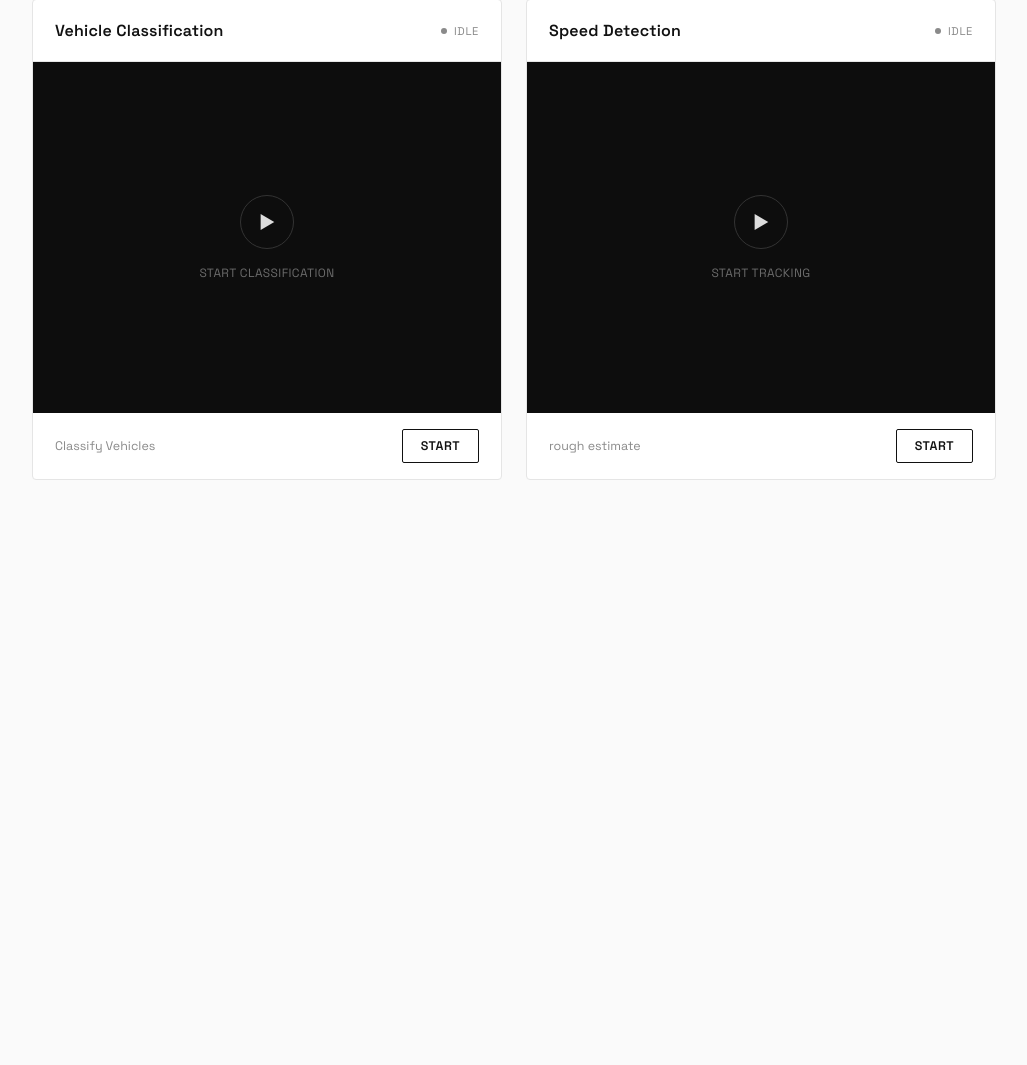
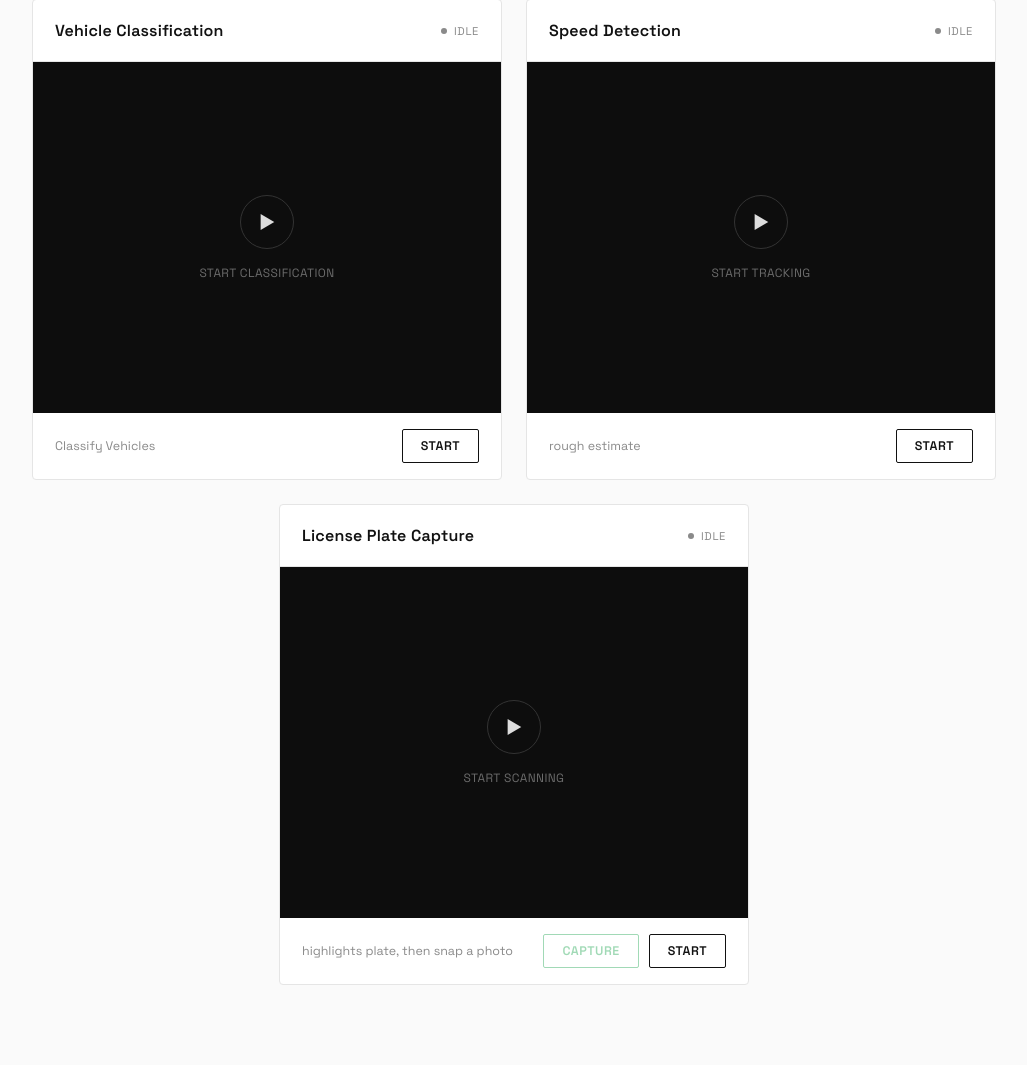
Before and after one commit to LexX480/VehicleDetection-SpeedTracking, a Flask app: page / in a window 1280 px wide. Shown: the part 203-1268 px from the top of the page, without its empty margins (126-1153 px from the left). Before the commit the page ends 683 px from the top, so only its background shows below. Run offline with Flask 3, Linux system fonts and the light colour scheme; parts of the project's set-up code (start-up, migrations or seed data) failed here and were passed over.

Commit message:
plate detect

```diff
--- a/app.py
+++ b/app.py
@@ -14,7 +14,9 @@ from pathlib import Path
 import cv2
 import numpy as np
 import tensorflow as tf
-from flask import Flask, Response, render_template
+from flask import Flask, Response, jsonify, render_template, send_from_directory
+
+import licencePlate
 
 #  Config
 MODEL_PATH = "transfer_best.keras"
@@ -30,6 +32,8 @@ MAX_MATCH_DISTANCE = 120
 SPEED_WINDOW_SECONDS = 0.6
 CROP_MARGIN_FRAC = 0.15
 MERGE_OVERLAP_IOU = 0.15
+
+CAPTURE_DIR = "captures"
 
 ASSUMED_WIDTH_M = {
     "bicycle": 0.6, "cycle": 0.6,
@@ -366,5 +370,32 @@ def video_feed_speed():
     return Response(gen_speed_stream(), mimetype="multipart/x-mixed-replace; boundary=frame")
 
 
+# =============================================================================
+# BOX 3 — License plate highlighting + capture
+# =============================================================================
+@app.route("/video_feed/plate")
+def video_feed_plate():
+    return Response(licencePlate.gen_plate_stream(CAMERA),
+                     mimetype="multipart/x-mixed-replace; boundary=frame")
+
+
+@app.route("/capture_plate", methods=["POST"])
+def capture_plate():
+    result = licencePlate.capture_plate(CAMERA, save_dir=CAPTURE_DIR)
+    if not result["success"]:
+        return jsonify(result), 503
+
+    result["full_image_url"] = f"/captures/{result['full_image']}"
+    result["plate_image_url"] = (
+        f"/captures/{result['plate_image']}" if result["plate_image"] else None
+    )
+    return jsonify(result)
+
+
+@app.route("/captures/<path:filename>")
+def serve_capture(filename):
+    return send_from_directory(CAPTURE_DIR, filename)
+
+
 if __name__ == "__main__":
     app.run(host="127.0.0.1", port=5000, threaded=True, debug=False)
--- a/templates/index.html
+++ b/templates/index.html
@@ -221,6 +221,71 @@
         background: #d33;
         color: #fff;
       }
+
+      .btn.capture {
+        border-color: #16a34a;
+        color: #16a34a;
+      }
+
+      .btn.capture:hover {
+        background: #16a34a;
+        color: #fff;
+      }
+
+      .btn:disabled {
+        opacity: 0.4;
+        cursor: not-allowed;
+      }
+
+      .row-solo {
+        max-width: 470px;
+        margin: 24px auto 0;
+      }
+
+      .capture-result {
+        display: none;
+        border-top: 1px solid var(--border);
+        padding: 18px 22px 22px;
+      }
+
+      .capture-result.show {
+        display: block;
+      }
+
+      .capture-result .cap-label {
+        font-family: 'Space Grotesk', monospace;
+        font-size: 0.7rem;
+        letter-spacing: 0.5px;
+        text-transform: uppercase;
+        color: var(--muted);
+        margin-bottom: 10px;
+      }
+
+      .capture-thumbs {
+        display: flex;
+        gap: 12px;
+      }
+
+      .capture-thumbs figure {
+        margin: 0;
+        flex: 1;
+        min-width: 0;
+      }
+
+      .capture-thumbs img {
+        width: 100%;
+        display: block;
+        border: 1px solid var(--border);
+        border-radius: 3px;
+        background: #0d0d0d;
+      }
+
+      .capture-thumbs figcaption {
+        margin-top: 6px;
+        font-size: 0.72rem;
+        color: var(--muted);
+        text-align: center;
+      }
     </style>
   </head>
 
@@ -271,12 +336,49 @@
 
     </div>
 
+    <div class="row-solo">
+      <!-- Box 3: License Plate Capture -->
+      <div class="card">
+        <div class="card-head">
+          <div class="title">License Plate Capture</div>
+          <div class="status-pill" id="status-plate"><span class="status-dot"></span><span>Idle</span></div>
+        </div>
+        <div class="media" id="media-plate">
+          <div class="placeholder" onclick="startFeed('plate')">
+            <div class="play-circle">▶</div>
+            <span>Start scanning</span>
+          </div>
+        </div>
+        <div class="card-foot">
+          <div class="caption">highlights plate, then snap a photo</div>
+          <div style="display:flex; gap:10px;">
+            <button class="btn capture" id="btn-capture" onclick="capturePlate()" disabled>Capture</button>
+            <button class="btn start" id="btn-plate" onclick="toggleFeed('plate')">Start</button>
+          </div>
+        </div>
+        <div class="capture-result" id="capture-result">
+          <div class="cap-label" id="capture-status">No capture yet</div>
+          <div class="capture-thumbs">
+            <figure>
+              <img id="capture-full" src="" alt="Captured frame">
+              <figcaption>Full frame</figcaption>
+            </figure>
+            <figure>
+              <img id="capture-crop" src="" alt="Plate close-up" style="display:none;">
+              <figcaption id="capture-crop-caption" style="display:none;">Plate close-up</figcaption>
+            </figure>
+          </div>
+        </div>
+      </div>
+    </div>
+
     <script>
       const FEED_URLS = {
         classify: "{{ url_for('video_feed_classify') }}",
-        speed: "{{ url_for('video_feed_speed') }}"
+        speed: "{{ url_for('video_feed_speed') }}",
+        plate: "{{ url_for('video_feed_plate') }}"
       };
-      const active = { classify: false, speed: false };
+      const active = { classify: false, speed: false, plate: false };
 
       function startFeed(key) {
         if (active[key]) return;
@@ -309,18 +411,22 @@
         status.querySelector('span:last-child').textContent = 'Live';
 
         active[key] = true;
+
+        if (key === 'plate') {
+          document.getElementById('btn-capture').disabled = false;
+        }
       }
 
       function deactivateFeed(key) {
         const media = document.getElementById('media-' + key);
         const btn = document.getElementById('btn-' + key);
         const status = document.getElementById('status-' + key);
-        const label = key === 'classify' ? 'classification' : 'tracking';
+        const labels = { classify: 'classification', speed: 'tracking', plate: 'scanning' };
 
         media.innerHTML = `
       <div class="placeholder" onclick="startFeed('${key}')">
         <div class="play-circle">▶</div>
-        <span>Start ${label}</span>
+        <span>Start ${labels[key]}</span>
       </div>`;
 
         btn.textContent = 'Start';
@@ -331,6 +437,55 @@
         status.querySelector('span:last-child').textContent = 'Idle';
 
         active[key] = false;
+
+        if (key === 'plate') {
+          document.getElementById('btn-capture').disabled = true;
+        }
+      }
+
+      async function capturePlate() {
+        const btn = document.getElementById('btn-capture');
+        const resultBox = document.getElementById('capture-result');
+        const statusLine = document.getElementById('capture-status');
+
+        btn.disabled = true;
+        btn.textContent = 'Capturing...';
+
+        try {
+          const res = await fetch('/capture_plate', { method: 'POST' });
+          const data = await res.json();
+
+          if (!data.success) {
+            statusLine.textContent = data.error || 'Capture failed.';
+            resultBox.classList.add('show');
+            return;
+          }
+
+          const fullImg = document.getElementById('capture-full');
+          const cropImg = document.getElementById('capture-crop');
+          const cropCaption = document.getElementById('capture-crop-caption');
+
+          fullImg.src = data.full_image_url + '?t=' + Date.now();
+
+          if (data.plate_image_url) {
+            cropImg.src = data.plate_image_url + '?t=' + Date.now();
+            cropImg.style.display = 'block';
+            cropCaption.style.display = 'block';
+            statusLine.textContent = `${data.plates_found} plate(s) detected — saved.`;
+          } else {
+            cropImg.style.display = 'none';
+            cropCaption.style.display = 'none';
+            statusLine.textContent = 'No plate detected — full frame saved.';
+          }
+
+          resultBox.classList.add('show');
+        } catch (err) {
+          statusLine.textContent = 'Capture request failed.';
+          resultBox.classList.add('show');
+        } finally {
+          btn.disabled = false;
+          btn.textContent = 'Capture';
+        }
       }
     </script>
 
```
Also changed, not shown: licencePlate.py (added, +245 -0 lines), captures/capture_20260726_205223.jpg (added), captures/plate_20260726_205223.jpg (added).
